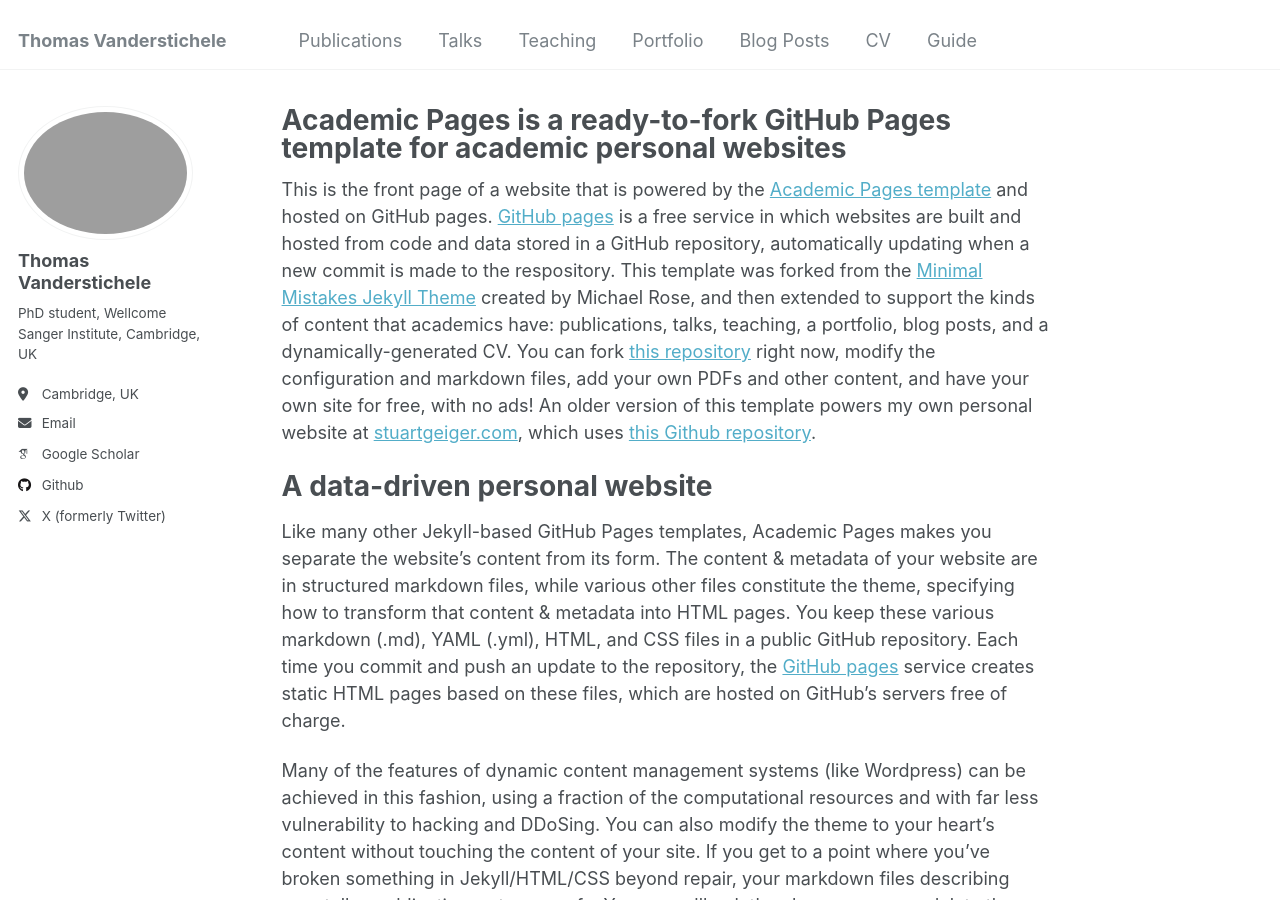
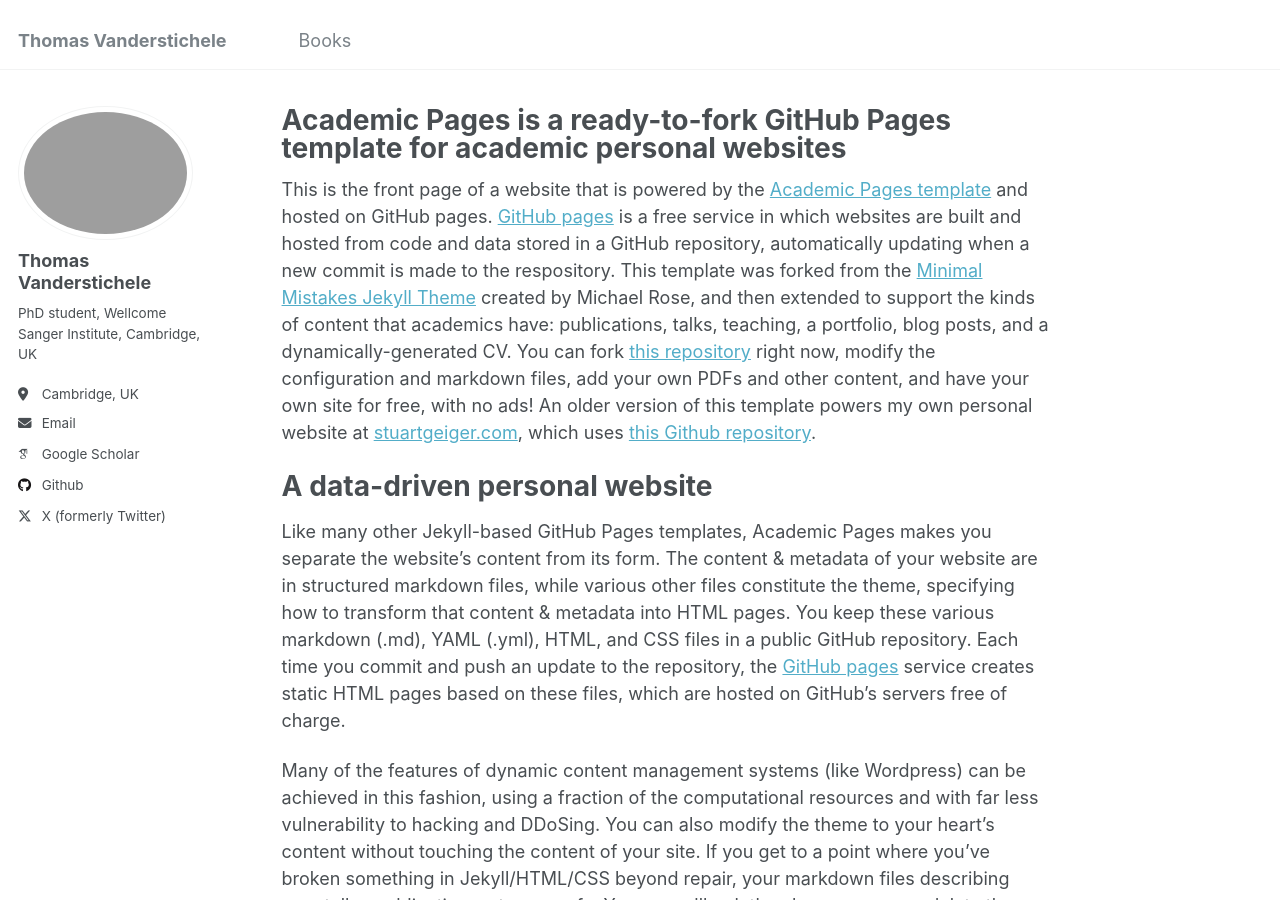
Before and after one commit to tvdStichele/tvdStichele.github.io, a Jekyll site: the page built from _pages/about.md, in a window 1280 px wide and 900 px high. Built offline with Jekyll 4.4.1, drawn with Linux system fonts in a browser that asks for light colours; some web fonts are replaced; part of the change alters nothing that is shown.

Commit message:
Update navigation.yml

```diff
--- a/_data/navigation.yml
+++ b/_data/navigation.yml
@@ -5,23 +5,23 @@
 # prevent it from being included in the site.
 
 main:
-  - title: "Publications"
+  - title: "Books"
     url: /publications/
+  #
+  #- title: "Talks"
+  #  url: /talks/
 
-  - title: "Talks"
-    url: /talks/
+  #- title: "Teaching"
+  #  url: /teaching/
 
-  - title: "Teaching"
-    url: /teaching/
+  #- title: "Portfolio"
+  #  url: /portfolio/
 
-  - title: "Portfolio"
-    url: /portfolio/
+  #- title: "Blog Posts"
+  #  url: /year-archive/
 
-  - title: "Blog Posts"
-    url: /year-archive/
+  #- title: "CV"
+  #  url: /cv/
 
-  - title: "CV"
-    url: /cv/
-
-  - title: "Guide"
-    url: /markdown/
+  #- title: "Guide"
+  #  url: /markdown/
```
